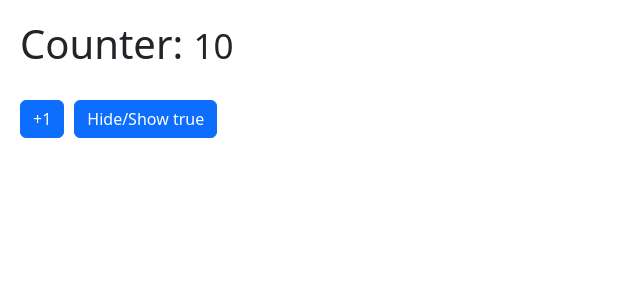
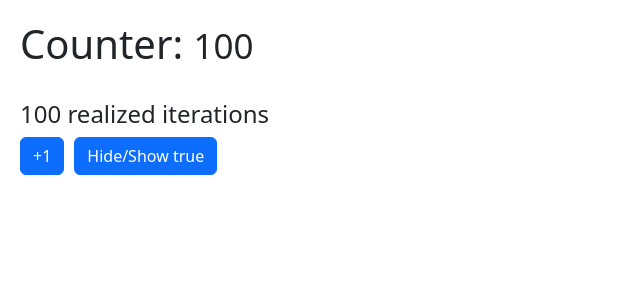
Before and after one commit to danielricgt/HooksApp, a React (Vite) app: page / in a window 1280 px wide. Shown: the top 300 px of the page, without its empty margins (0-640 px from the left). Built offline with nearby package versions, Linux system fonts and the light colour scheme.

Commit message:
:wrench: Usememo

```diff
--- /dev/null
+++ b/src/06-memos/MemoHook.jsx
@@ -0,0 +1,42 @@
+import { useState } from "react"
+import { useCounter } from "../hooks"
+import { useMemo } from "react";
+
+
+const heavyStock = (iterationNumber = 100) => {
+  for (let i = 0; i < iterationNumber; i++) {
+   console.log('go!');
+
+  }
+   return `${iterationNumber} realized iterations`
+
+}
+
+export const MemoHook = () => {
+
+const [show, setShow] = useState(true);
+   const {counter, increment} = useCounter(100);
+   const memorizedValue = useMemo(() => heavyStock(counter),[counter] );
+  return (
+    <>
+    <h1>Counter: <small>{counter}</small> </h1>
+
+    <br />
+
+    <h4>{memorizedValue}</h4>
+
+    <button className="btn btn-primary"
+    onClick={() => increment()}
+
+    >
+        +1
+    </button>
+    <button
+    className="btn btn-primary"
+    onClick={()=> setShow(!show)}
+    >Hide/Show {JSON.stringify(show)}</button>
+
+
+    </>
+  )
+}
--- a/src/main.jsx
+++ b/src/main.jsx
@@ -8,10 +8,11 @@ import './index.css'
 import { FocusScreen } from './05-useRef/FocusScreen'
 import { LayoutPage } from './05-useLayoutEffect/Layout'
 import { Memorize } from './06-memos/Memorize'
+import { MemoHook } from './06-memos/MemoHook'
 
 
 ReactDOM.createRoot(document.getElementById('root')).render(
   <React.StrictMode>
-    <Memorize  />
+    <MemoHook  />
   </React.StrictMode>,
 )
```
